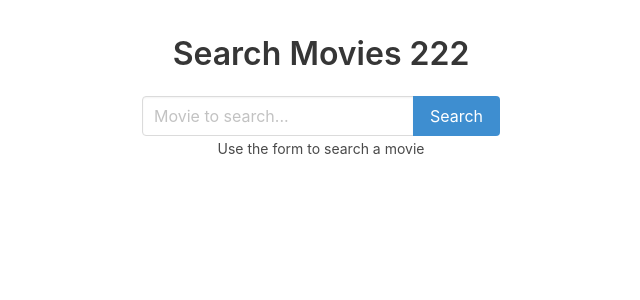
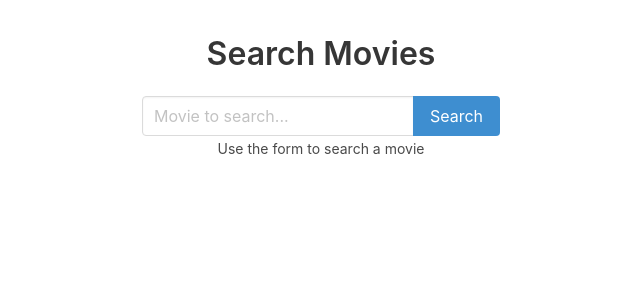
Before and after one commit to sebastianandrada/movie-search, a React (Create React App) app: page / in a window 1280 px wide. Shown: the top 300 px of the page, without its empty margins (319-959 px from the left). Built offline with nearby package versions, Linux system fonts and the light colour scheme.

Commit message:
revert changes 5 and 6

```diff
--- a/src/App.css
+++ b/src/App.css
@@ -19,7 +19,3 @@
   margin-bottom: 24px;
   width: 48%;
 }
-
-.MoviesList-kante {
-  width: 10px;
-}
--- a/src/pages/Detail.js
+++ b/src/pages/Detail.js
@@ -38,7 +38,7 @@ export class Detail extends Component {
     const { Title, Poster, Actors, Plot} = this.state.movie
     return (
       <div>
-        <button onClick={this._goBack}>Come back</button>
+        <button onClick={this._goBack}>Volver</button>
         <h1>{Title}</h1>
         <img src={Poster} />
         <h3> {Actors} </h3>
--- a/src/pages/Home.js
+++ b/src/pages/Home.js
@@ -20,7 +20,7 @@ export class Home extends Component {
   render () {
     return (
       <div>
-        <Title>Search Movies  222</Title>
+        <Title>Search Movies</Title>
         <div className='SearchForm-wrapper'>
           <SearchForm onResults={this._handleResults} />
         </div>
```
